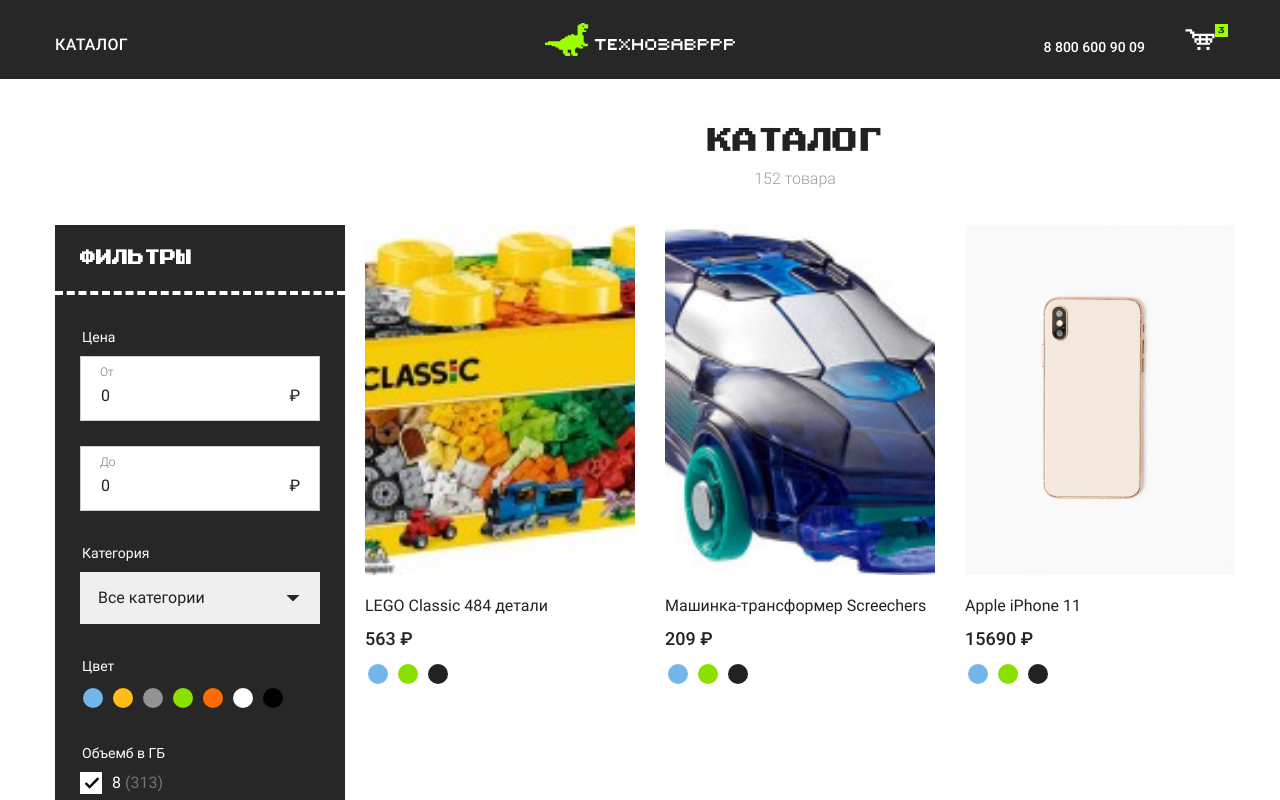
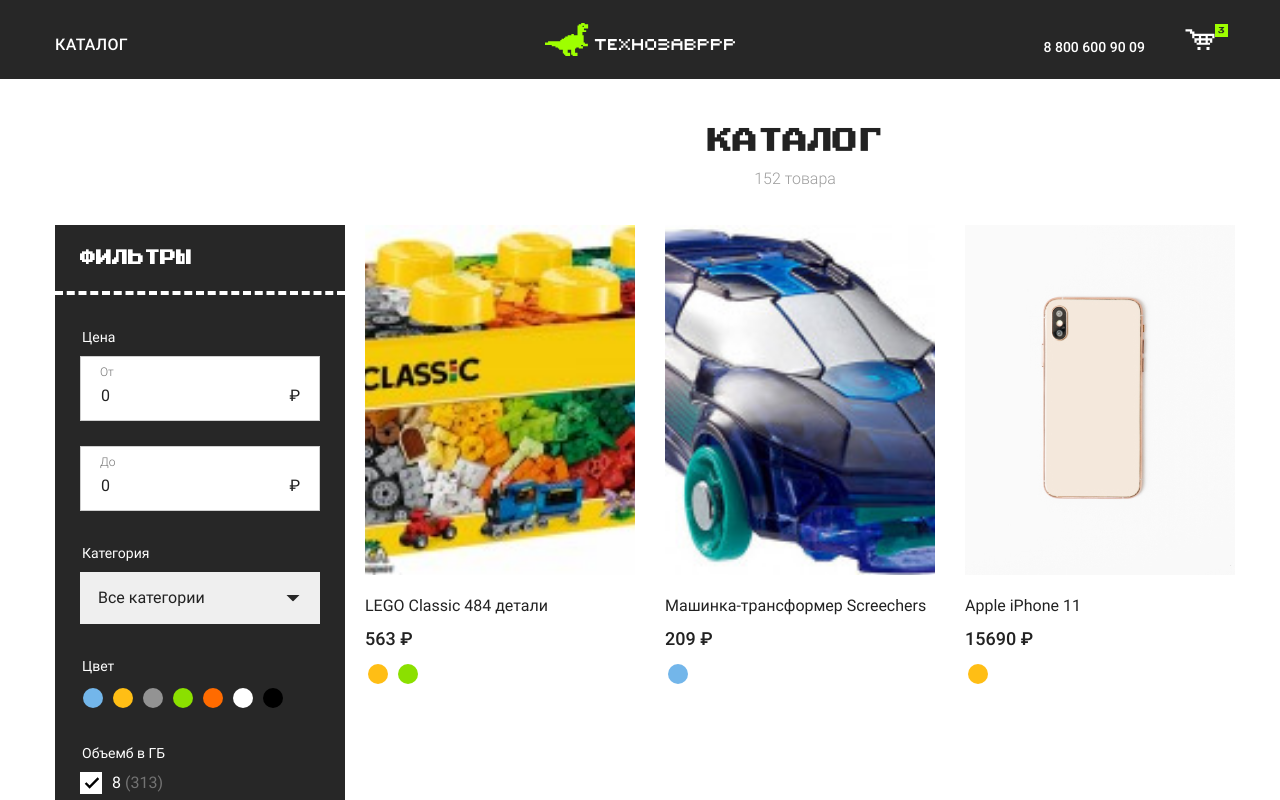
Before and after one commit to saslavik/app, a Vue app: page / in a window 1280 px wide. Shown: the top 800 px of the page. Built offline with nearby package versions, Linux system fonts and the light colour scheme.

Commit message:
itemColor added

```diff
--- a/src/components/baseColors.vue
+++ b/src/components/baseColors.vue
@@ -1,5 +1,5 @@
 <template>
-  <ul class="colors" >
+  <ul class="colors" :class="{'colors--black': itemColors}">
     <li class="colors__item" v-for="color in colors" :key="color.id">
       <label class="colors__label">
         <input
@@ -23,15 +23,20 @@
 import colors from '../data/colors';
 
 export default {
-  props: ['currentColor'],
+  props: ['currentColor', 'itemColors'],
   data() {
     return {
       baseColor: 0,
+      arrColors: this.itemColors || [],
     };
   },
   computed: {
     colors() {
-      return colors;
+      let filteredColors = colors;
+      if (this.arrColors.length > 0) {
+        filteredColors = filteredColors.filter((color) => this.arrColors.includes(color.id));
+      }
+      return filteredColors;
     },
   },
   watch: {
--- a/src/components/productFilter.vue
+++ b/src/components/productFilter.vue
@@ -36,7 +36,7 @@
       </fieldset>
       <fieldset class="form__block">
         <legend class="form__legend">Цвет</legend>
-        <baseColors :currentColor.sync='currentColor'/>
+        <baseColors :currentColor.sync='currentColor' />
       </fieldset>
       <fieldset class="form__block">
         <legend class="form__legend">Объемб в ГБ</legend>
--- a/src/components/productItem.vue
+++ b/src/components/productItem.vue
@@ -13,40 +13,17 @@
       <span class="catalog__price">
         {{ product.price }} ₽
       </span>
-      <ul class="colors colors--black">
-        <li class="colors__item">
-          <label class="colors__label">
-            <input
-            class="colors__radio sr-only"
-            type="radio"
-            value="#73B6EA"
-            v-model="color"
-            >
-            <span class="colors__value" style="background-color: #73B6EA;">
-            </span>
-          </label>
-        </li>
-        <li class="colors__item">
-          <label class="colors__label">
-            <input class="colors__radio sr-only" type="radio" value="#8BE000" v-model="color">
-            <span class="colors__value" style="background-color: #8BE000;">
-            </span>
-          </label>
-        </li>
-        <li class="colors__item">
-          <label class="colors__label">
-            <input class="colors__radio sr-only" type="radio" value="#222" v-model="color">
-            <span class="colors__value" style="background-color: #222;">
-            </span>
-          </label>
-        </li>
-      </ul>
+      <base-colors :itemColors='product.colorId' />
+      <!-- v-model="color" -->
     </li>
 
 </template>
 
 <script>
+import baseColors from './baseColors.vue';
+
 export default {
+  components: { baseColors },
   data() {
     return {
       color: '',
```
